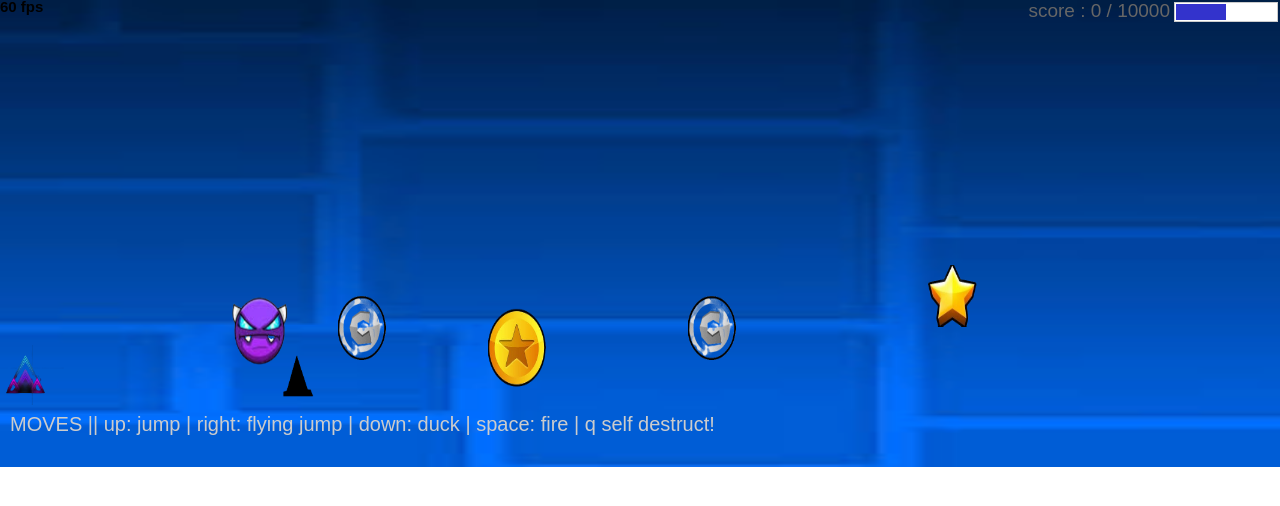
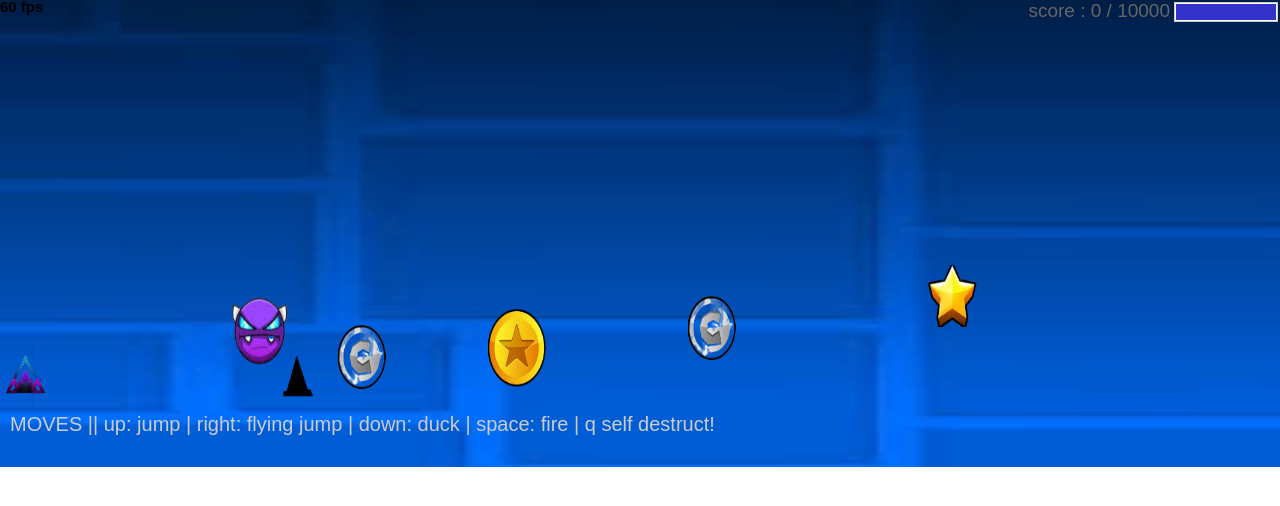
Before and after one commit to aidanreid2/aidanreid2.github.io, a website: page fsd-projects/runtime/index.html in a window 1280 px wide. Drawn offline with Linux system fonts and the light colour scheme.

```diff
--- a/fsd-projects/runtime/js/levelData.js
+++ b/fsd-projects/runtime/js/levelData.js
@@ -15,16 +15,16 @@
         number: 1,
         speed: -3,
         gameItems: [
-          { type: "obstacle", x: 400, y: groundY- 30, damage: 10, hzSize : 20 , image : "img/spikes.png" ,offsetX : -25, offsetY : -30, scaleX : 0.08, scaleY : 0.08, rotation : 0}, //all settings and customizations made for the different parameters in the loop for the objects.
-          { type: "obstacle", x: 600, y: groundY- 20, damage: 20, hzSize : 20 , image : "img/detailedspike.png.png" ,offsetX : -15, offsetY : -30, scaleX : 0.3, scaleY : 0.3, rotation : 0}, //all settings and customizations made for the different parameters in the loop for the objects.
-          { type: "obstacle", x: 900, y: groundY- 10, damage: 30, hzSize : 20 , image : "img/corrupted.png" ,offsetX : -25, offsetY : -30, scaleX : 0.08, scaleY :0.08, rotation : 0}, //all settings and customizations made for the different parameters in the loop for the objects.
+          { type: "obstacle", x: 400, y: groundY- 30, damage: -10, hzSize : 20 , image : "img/spikes.png" ,offsetX : -25, offsetY : -30, scaleX : 0.08, scaleY : 0.08, rotation : 0}, //all settings and customizations made for the different parameters in the loop for the objects.
+          { type: "obstacle", x: 600, y: groundY- 20, damage: -20, hzSize : 20 , image : "img/detailedspike.png.png" ,offsetX : -15, offsetY : -30, scaleX : 0.3, scaleY : 0.3, rotation : 0}, //all settings and customizations made for the different parameters in the loop for the objects.
+          { type: "obstacle", x: 900, y: groundY- 10, damage: -30, hzSize : 20 , image : "img/corrupted.png" ,offsetX : -25, offsetY : -30, scaleX : 0.08, scaleY :0.08, rotation : 0}, //all settings and customizations made for the different parameters in the loop for the objects.
           { type: "enemy", x: 300, y: groundY - 69, damage: -10, velocityX : 1.5, image: "img/easydemon.png", score : 100, offsetX : -25, offsetY : -30, hzSize : 25, scaleX : 0.3, scaleY : 0.4,}, //all settings and customizations made for the different parameters in the loop for the enemies.
           { type: "enemy", x: 400, y: groundY - 69, damage : -20, velocityX : 1.5, image: "img/mediumdemon.png", score : 100, offsetX : -25, offsetY : -30, hzSize : 25, scaleX : 0.3, scaleY : 0.4,}, //all settings and customizations made for the different parameters in the loop for the enemies.
           { type: "enemy", x: 700, y: groundY - 69, damage : -10, velocityX : 1.5, image: "img/easydemon.png", score : 100, offsetX : -25, offsetY : -30, hzSize : 25, scaleX : 0.3, scaleY : 0.4,}, //all settings and customizations made for the different parameters in the loop for the enemies.
-          { type: "reward", x: 750, y: groundY - 69, increaseHealth : 10, velocityX : 1.3, image : "img/coin.png" , offsetX : -25, offsetY : -30, hzSize : 25, scaleX: 0.3, scaleY : 0.4}, //all settings and customizations made for the different parameters in the loop for the rewards.
+          { type: "reward", x: 750, y: groundY - 40, increaseHealth : 10, velocityX : 1.3, image : "img/coin.png" , offsetX : -25, offsetY : -30, hzSize : 25, scaleX: 0.3, scaleY : 0.4}, //all settings and customizations made for the different parameters in the loop for the rewards.
           { type: "reward", x: 900, y: groundY - 69, increaseHealth : 30, velocityX : 1.3, image : "img/goldcoin.png" , offsetX : -25, offsetY : -30, hzSize : 25, scaleX: 0.3, scaleY : 0.4}, //all settings and customizations made for the different parameters in the loop for the rewards.
           { type: "reward", x: 1100, y: groundY - 69, increaseHealth : 10, velocityX : 1.3, image : "img/coin.png" , offsetX : -25, offsetY : -30, hzSize : 25, scaleX: 0.3, scaleY : 0.4}, //all settings and customizations made for the different parameters in the loop for the rewards.
-          { type: "levelMarker", x: 1400, y: groundY - 100, increaseHealth : 10, velocityX : 1.5, image : "img/STAR.png" , offsetX : -25, offsetY : -30, hzSize : 25, scaleX: 0.3, scaleY : 0.4}, //all settings and customizations made for the different parameters in the loop for the levelMarker.
+          { type: "levelMarker", x: 1400, y: groundY - 100, increaseHealth : 20, velocityX : 1.5, image : "img/STAR.png" , offsetX : -25, offsetY : -30, hzSize : 25, scaleX: 0.3, scaleY : 0.4}, //all settings and customizations made for the different parameters in the loop for the levelMarker.
 
 
 
@@ -41,9 +41,9 @@
           { type: "enemy", x: 800, y: groundY - 69, damage : -20 , velocityX : 1.5, image: "img/mediumdemon.png", score : 100, offsetX : -25, offsetY : -30, hzSize : 25, scaleX : 0.3, scaleY : 0.4,}, //all settings and customizations made for the different parameters in the loop for the enemies.
           { type: "enemy", x: 400, y: groundY - 69, damage : -40, velocityX : 1.5, image: "img/harddemon.png", score : 100, offsetX : -25, offsetY : -30, hzSize : 25, scaleX : 0.3, scaleY : 0.4,}, //all settings and customizations made for the different parameters in the loop for the enemies.
           { type: "enemy", x: 600, y: groundY - 69, damage : -20, velocityX : 1.5, image: "img/mediumdemon.png", score : 100, offsetX : -25, offsetY : -30, hzSize : 25, scaleX : 0.3, scaleY : 0.4,}, //all settings and customizations made for the different parameters in the loop for the enemies.
-          { type: "reward", x: 900, y: groundY - 69, increaseHealth : 10, velocityX : 1.5, image : "img/goldcoin.png" , offsetX : -25, offsetY : -30, hzSize : 25, scaleX: 0.3, scaleY : 0.4}, //all settings and customizations made for the different parameters in the loop for the rewards.
-          { type: "reward", x: 1300, y: groundY - 69, increaseHealth : 50, velocityX : 1.5, image : "img/gem.png" , offsetX : -25, offsetY : -30, hzSize : 25, scaleX: 0.3, scaleY : 0.4},  //all settings and customizations made for the different parameters in the loop for the rewards.
-          { type: "reward", x: 1100, y: groundY - 69, increaseHealth : 10, velocityX : 1.5, image : "img/goldcoin.png" , offsetX : -25, offsetY : -30, hzSize : 25, scaleX: 0.3, scaleY : 0.4}, //all settings and customizations made for the different parameters in the loop for the rewards.
+          { type: "reward", x: 1000, y: groundY - 59, increaseHealth : 10, velocityX : 1.5, image : "img/goldcoin.png" , offsetX : -25, offsetY : -30, hzSize : 25, scaleX: 0.3, scaleY : 0.4}, //all settings and customizations made for the different parameters in the loop for the rewards.
+          { type: "reward", x: 1400, y: groundY - 69, increaseHealth : 50, velocityX : 1.5, image : "img/gem.png" , offsetX : -25, offsetY : -30, hzSize : 25, scaleX: 0.3, scaleY : 0.4},  //all settings and customizations made for the different parameters in the loop for the rewards.
+          { type: "reward", x: 1200, y: groundY - 69, increaseHealth : 10, velocityX : 1.5, image : "img/goldcoin.png" , offsetX : -25, offsetY : -30, hzSize : 25, scaleX: 0.3, scaleY : 0.4}, //all settings and customizations made for the different parameters in the loop for the rewards.
           ],
       },
     ];
--- a/fsd-projects/runtime/js/runLevels.js
+++ b/fsd-projects/runtime/js/runLevels.js
@@ -22,7 +22,7 @@
 
     function createObstacle(x, y, damage, hzSize, image, offsetX, offsetY, scaleX, scaleY, rotation){
       var hitZoneSize = hzSize; //size of obstacle collision area
-      var damageFromObstacle = damage = 10; //amount of damage the obstacle deals upon collison
+      var damageFromObstacle = damage; //amount of damage the obstacle deals upon collison
       var obstacleHitZone = game.createObstacle(hitZoneSize, damageFromObstacle); //creates the obstacle and gives it a hitzone and damage (attaches to it)
       obstacleHitZone.x = x; // creates x position for the sawblade hitzone
       obstacleHitZone.y = y; // creates y position for the sawblade hitzone
@@ -88,7 +88,7 @@
 
       //handles when hallebot collides with reward
       reward.onPlayerCollision = function(){
-        game.changeIntegrity(increaseHealth = 10); //increases player health
+        game.changeIntegrity(increaseHealth); //increases player health
         reward.fadeOut();
       };
     }
@@ -109,7 +109,7 @@
 
       //handles when hallebot collides with levelMarker
       levelMarker.onPlayerCollision = function(){
-        game.changeIntegrity(increaseHealth = 10); //increases player health
+        game.changeIntegrity(increaseHealth); //increases player health
         levelMarker.fadeOut();
         startLevel();
       };
```
Also changed, not shown: portfolio.html (+3 -0 lines).
